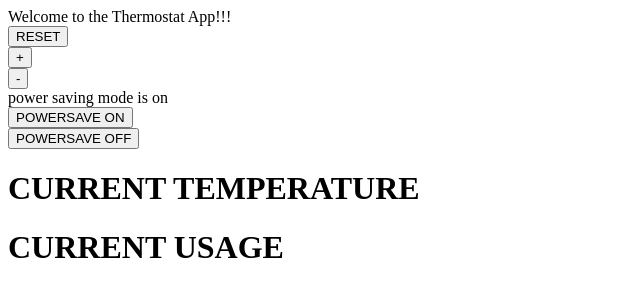
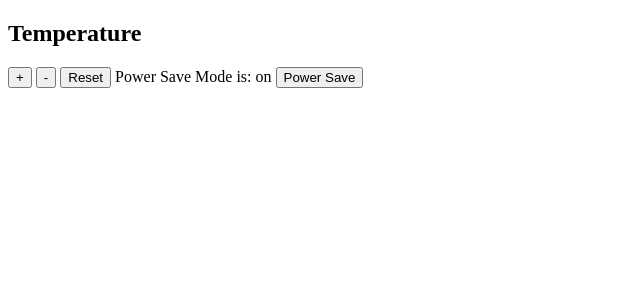
Before and after one commit to MinaMinchy/Thermostat, a plain HTML site: page index.html in a window 1280 px wide. Shown: the whole page, without its empty margins (0-640 px from the left). Drawn offline with nearby package versions, Linux system fonts and the light colour scheme.

Commit message:
Added html page

```diff
--- a/index.html
+++ b/index.html
@@ -1,22 +1,24 @@
+<!DOCTYPE html>
 <!DOCTYPE html>
 <html>
   <head>
     <meta charset="utf-8">
-  <meta http-equiv="X-UA-Compatible" content="IE=edge">
     <title>Thermostat</title>
-  <meta name="viewport" content="width=device-width, initial-scale=1">
-  <script src="src/thermostat.js"></script>
-  <script src="src/jquery-3.3.1.min.js"></script>
+
   </head>
   <body>
-  Welcome to the Thermostat App!!!
-  <div><button id="temperature-reset">RESET</button></div>
-  <div><button id="temperature-up">+</button></div>
-  <div><button id="temperature-down">-</button></div>
-  power saving mode is <span id="power-saving-status">on</span>
-  <div><button id="powersaving-on">POWERSAVE ON</button></div>
-  <div><button id="powersaving-off">POWERSAVE OFF</button></div>
-  <div><h1 id="temperature">CURRENT TEMPERATURE</h1></div>
-  <div><h1 id="usage">CURRENT USAGE</h1></div>
+
+    <section>
+      <script src='js/Thermostat.js'></script>
+      <h1>Temperature</h1>
+      <p>
+        <button id='increase'>+</button>
+        <button id='decrease'>-</button>
+        <button id='reset'>Reset</button>
+        Power Save Mode is: <span id='powersaving'>on</span>
+        <button id='powerSave'>Power Save</button>
+      </p>
+    </section>
+
   </body>
 </html>
```
Lines whose indentation alone changed are shown as unchanged.
